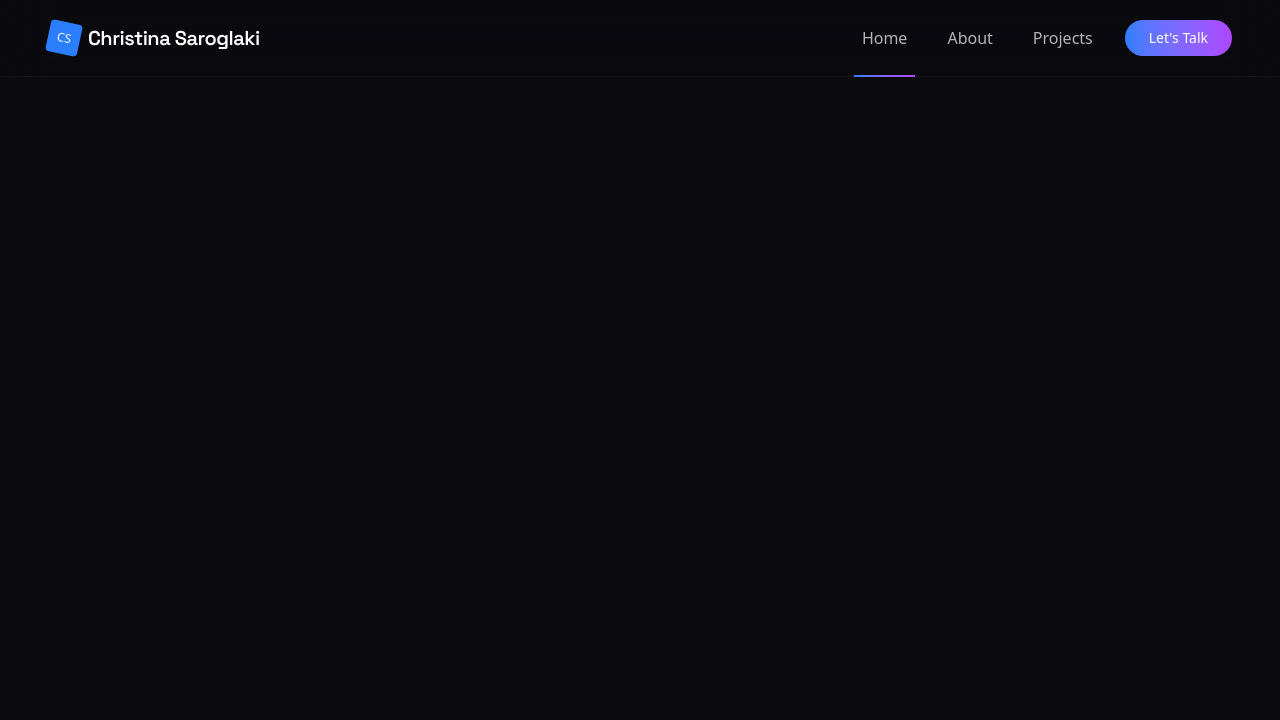
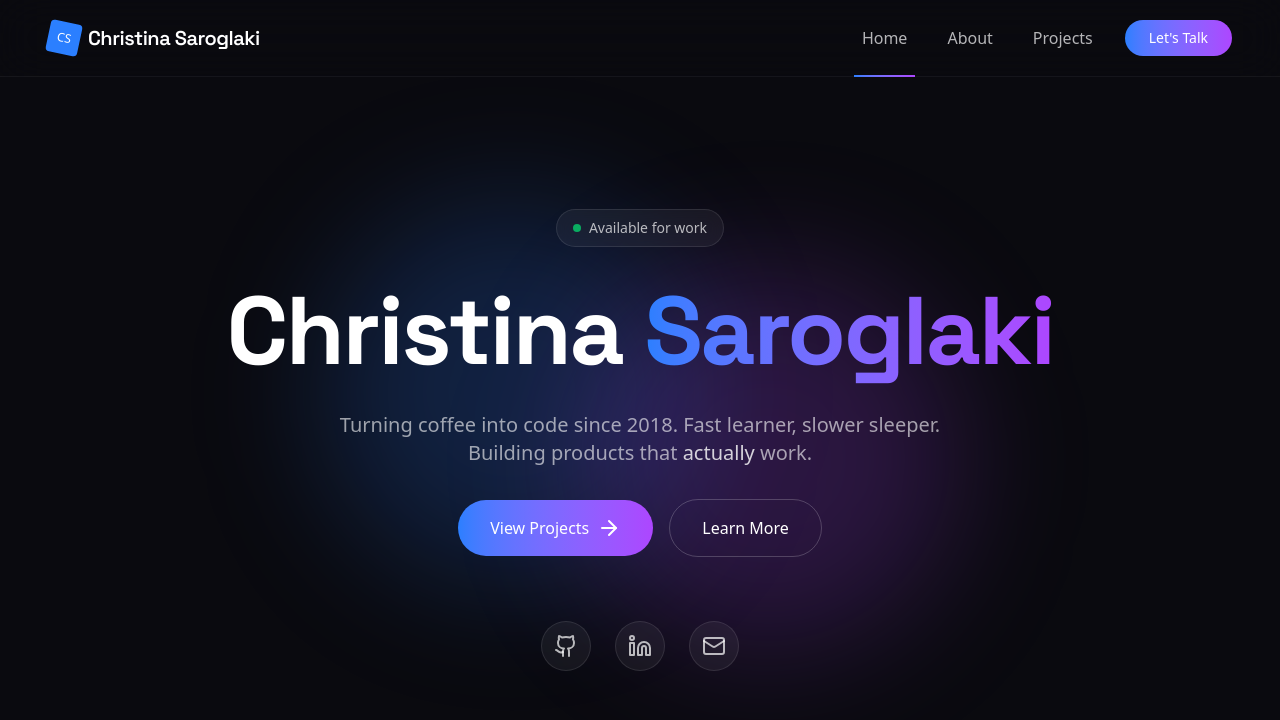
Before and after one commit to ChristinaSarogl/personal-website, a React (Vite) app: page / in a window 1280 px wide. Shown: the top 720 px of the page. Built offline with nearby package versions, Linux system fonts and the light colour scheme.

Commit message:
Hero Banner

```diff
--- a/src/App.tsx
+++ b/src/App.tsx
@@ -1,10 +1,8 @@
-import { useState } from 'react'
-import reactLogo from './assets/react.svg'
-import viteLogo from '/vite.svg'
 import './App.css'
 
-import CustomCursor from './components/CustomCursor/CustomCursor'
-import Header from './components/Header/Header'
+import CustomCursor from './components/CustomCursor/CustomCursor';
+import Header from './components/Header/Header';
+import Hero from './components/Hero/Hero';
 
 export default function App() {
   return (
@@ -15,6 +13,7 @@ export default function App() {
 
     <div className='content-container'>
       <Header />
+      <Hero />
     </div>
       {/* <div>
         <a href="https://vite.dev" target="_blank">
--- a/src/buttons.css
+++ b/src/buttons.css
@@ -3,19 +3,36 @@
 
 a, button {
   &.text {
-    @apply rounded-full px-6 py-2
-      bg-gradient-to-r from-primary to-secondary
-      text-sm text-center font-medium overflow-hidden
-      transition-transform duration-300
+    @apply rounded-full px-8 py-4
+      text-base text-center font-medium overflow-hidden
       hover:scale-105;
 
-    &::after {
-      content: "";
-      @apply absolute inset-0 bg-primary opacity-0 transition-opacity duration-300 -z-10;
+    &.color {
+      @apply bg-gradient-to-r from-primary to-secondary
+      transition-transform duration-300 hover:from-primary hover:to-primary;
+
+      &.small {
+        @apply px-6 py-2 text-sm;
+      }
     }
 
-    &:hover::after {
-      @apply opacity-100;
+    &.ghost {
+      @apply border border-white/20
+        hover:border-white/40 transition-transform;
+    }
+
+    &.icon {
+      @apply flex flex-wrap gap-2 px-8 py-4;
+    }
+  }
+
+  &.icon {
+    @apply rounded-full p-3
+      hover:scale-105;
+
+    &.ghost {
+      @apply text-white/70 bg-white/5 border border-white/10
+        hover:border-primary/50 hover:bg-white/10 transition-all;
     }
   }
 }
--- a/src/components/Header/Header.tsx
+++ b/src/components/Header/Header.tsx
@@ -35,7 +35,7 @@ export default function Header() {
                   </NavLink>
                 </li>
               ))}
-              <NavLink to={`/contact`} className={'text'} aria-label='contact'>
+              <NavLink to={`/contact`} className={'text color small'} aria-label='contact'>
                 Let's Talk
               </NavLink>
             </ul>
@@ -54,7 +54,7 @@ export default function Header() {
           {NAV_LINKS.map(({key, label, path}) => (
             <li key={key}>
               <NavLink to={`/${path}`}
-                className={({ isActive }) => isActive ? "relative active" : "relative"} aria-label={`${label}`}
+                className={"relative"} aria-label={`${label}`}
                 onClick={() => {
                   setIsOpen?.((prev) => !prev);
                 }}>
@@ -63,7 +63,7 @@ export default function Header() {
             </li>
           ))}
         </ul>
-        <NavLink to={`/contact`} className={'text'} aria-label='contact'>
+        <NavLink to={`/contact`} className={'text color small'} aria-label='contact'>
           Let's Talk
         </NavLink>
       </nav>
--- /dev/null
+++ b/src/components/Hero/Hero.tsx
@@ -0,0 +1,59 @@
+import { Link } from "react-router";
+import RightArrow from "../icons/RightArrow";
+import Github from "../icons/Github";
+import Linkedin from "../icons/Linkedin";
+import Mail from "../icons/Mail";
+
+import "./hero.css"
+
+const SOCIAL_LINKS = [
+  { key: "Github", Icon: Github, path: "https://github.com/ChristinaSaroglli" },
+  { key: "Linkedin", Icon: Linkedin, path: "https://www.linkedin.com/in/christina-ioanna-saroglaki/" },
+  { key: "Mail", Icon: Mail, path: "mailto:xristsar@gmail.com"}
+];
+
+export default function Hero() {
+  return (
+    <section className="hero-container">
+      <div className="hero-bg">
+        <div className="orb left"/>
+        <div className="orb right" />
+      </div>
+
+      <div className="hero-content">
+        <div className="badge">
+          <span className="pulse-circle" />
+          <p className="badge-content">Available for work</p>
+        </div>
+
+        <div>
+          <h1 className="hero-title">
+            <span>Christina </span>
+            <span className="text-color">Saroglaki</span>
+          </h1>
+        </div>
+
+        <p className="hero-caption">
+          Turning coffee into code since 2018. Fast learner, slower sleeper.{" "}
+          <br className="hidden md:block" />
+          Building products that <em className="text-white/80 not-italic">actually</em> work.
+        </p>
+
+        <div className="cta-buttons">
+          <Link to={'/projects'} className={'text icon color'}>
+            View Projects <RightArrow/>
+          </Link>
+          <Link to={'/about'} className={'text ghost'}>Learn More</Link>
+        </div>
+
+        <div className="social-links">
+          {SOCIAL_LINKS.map(({key, Icon, path}) => (
+            <Link key={key} to={`/${path}`} className="icon ghost">
+              <Icon />
+            </Link>
+          ))}
+        </div>
+      </div>
+    </section>
+  );
+}
--- /dev/null
+++ b/src/components/Hero/hero.css
@@ -0,0 +1,56 @@
+@import "tailwindcss";
+@import "../../theme.css";
+
+.hero-container {
+  @apply min-h-screen flex items-center justify-center overflow-hidden pt-20;
+  .hero-bg {
+    @apply absolute inset-0 overflow-hidden;
+
+    .orb {
+      @apply absolute w-96 h-96 rounded-full blur-3xl;
+
+      &.left {
+        @apply top-1/4 left-1/4  bg-blue-500/20;
+      }
+
+      &.right {
+        @apply top-1/3 right-1/4 bg-purple-500/20;
+      }
+    }
+  }
+
+  .hero-content {
+    @apply max-w-6xl mx-auto px-6 lg:px-12 text-center space-y-8 z-1
+      flex flex-col items-center;
+
+    .badge {
+      @apply flex items-center justify-center gap-2
+        w-fit px-4 py-2 rounded-full
+        bg-white/5 border border-white/10 backdrop-blur-sm;
+
+      .pulse-circle{
+        @apply block w-2 h-2 bg-green-400 rounded-full animate-pulse;
+      }
+
+      .badge-content {
+        @apply text-sm text-white/70;
+      }
+    }
+
+    .hero-title {
+      @apply text-5xl md:text-7xl lg:text-8xl font-bold tracking-tight;
+    }
+
+    .hero-caption {
+      @apply text-lg md:text-xl text-white/60 max-w-2xl mx-auto;
+    }
+
+    .cta-buttons{
+      @apply flex flex-wrap items-center justify-center gap-4;
+    }
+
+    .social-links{
+      @apply flex items-center justify-center gap-6 pt-8;
+    }
+  }
+}
--- /dev/null
+++ b/src/components/icons/Github.tsx
@@ -0,0 +1,18 @@
+export default function Github() {
+  return (
+    <svg
+      xmlns="http://www.w3.org/2000/svg"
+      width="24"
+      height="24"
+      viewBox="0 0 24 24"
+      fill="none"
+      stroke="currentColor"
+      strokeWidth="2"
+      strokeLinecap="round"
+      strokeLinejoin="round"
+    >
+      <path d="M15 22v-4a4.8 4.8 0 0 0-1-3.5c3 0 6-2 6-5.5.08-1.25-.27-2.48-1-3.5.28-1.15.28-2.35 0-3.5 0 0-1 0-3 1.5-2.64-.5-5.36-.5-8 0C6 2 5 2 5 2c-.3 1.15-.3 2.35 0 3.5A5.403 5.403 0 0 0 4 9c0 3.5 3 5.5 6 5.5-.39.49-.68 1.05-.85 1.65-.17.6-.22 1.23-.15 1.85v4" />
+      <path d="M9 18c-4.51 2-5-2-7-2" />
+    </svg>
+  );
+}
--- /dev/null
+++ b/src/components/icons/Linkedin.tsx
@@ -0,0 +1,19 @@
+export default function Linkedin() {
+  return (
+    <svg
+      xmlns="http://www.w3.org/2000/svg"
+      width="24"
+      height="24"
+      viewBox="0 0 24 24"
+      fill="none"
+      stroke="currentColor"
+      strokeWidth="2"
+      strokeLinecap="round"
+      strokeLinejoin="round"
+    >
+      <path d="M16 8a6 6 0 0 1 6 6v7h-4v-7a2 2 0 0 0-2-2 2 2 0 0 0-2 2v7h-4v-7a6 6 0 0 1 6-6z" />
+      <rect width="4" height="12" x="2" y="9" />
+      <circle cx="4" cy="4" r="2" />
+    </svg>
+  );
+}
--- /dev/null
+++ b/src/components/icons/Mail.tsx
@@ -0,0 +1,18 @@
+export default function Mail() {
+  return (
+    <svg
+      xmlns="http://www.w3.org/2000/svg"
+      width="24"
+      height="24"
+      viewBox="0 0 24 24"
+      fill="none"
+      stroke="currentColor"
+      strokeWidth="2"
+      strokeLinecap="round"
+      strokeLinejoin="round"
+    >
+      <path d="m22 7-8.991 5.727a2 2 0 0 1-2.009 0L2 7" />
+      <rect x="2" y="4" width="20" height="16" rx="2" />
+    </svg>
+  );
+}
--- /dev/null
+++ b/src/components/icons/RightArrow.tsx
@@ -0,0 +1,18 @@
+export default function RightArrow() {
+  return (
+    <svg
+      xmlns="http://www.w3.org/2000/svg"
+      width="24"
+      height="24"
+      viewBox="0 0 24 24"
+      fill="none"
+      stroke="currentColor"
+      strokeWidth="2"
+      strokeLinecap="round"
+      strokeLinejoin="round"
+    >
+      <path d="M5 12h14" />
+      <path d="m12 5 7 7-7 7" />
+    </svg>
+  );
+}
--- a/src/theme.css
+++ b/src/theme.css
@@ -9,3 +9,7 @@
   --color-primary: var(--primary);
   --color-secondary: var(--secondary);
 }
+
+.text-color {
+  @apply bg-gradient-to-r from-primary to-secondary bg-clip-text text-transparent;
+}
```
